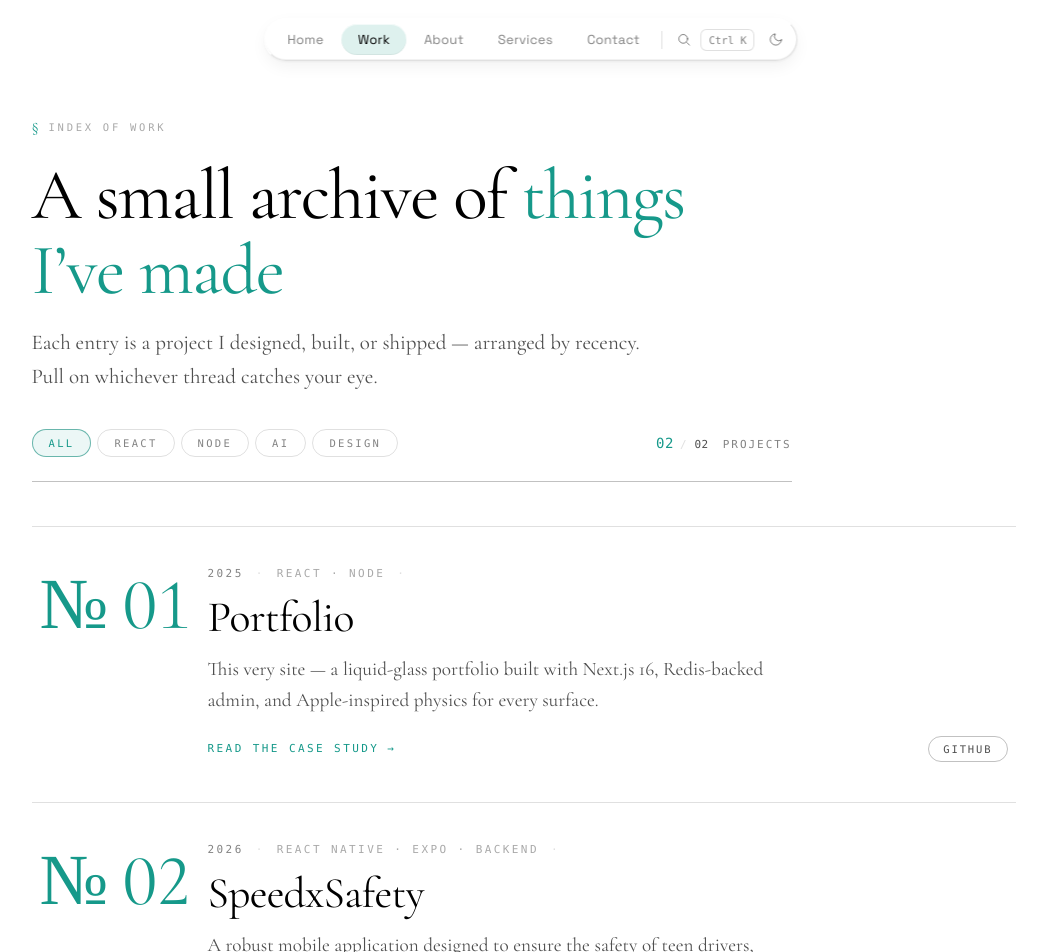
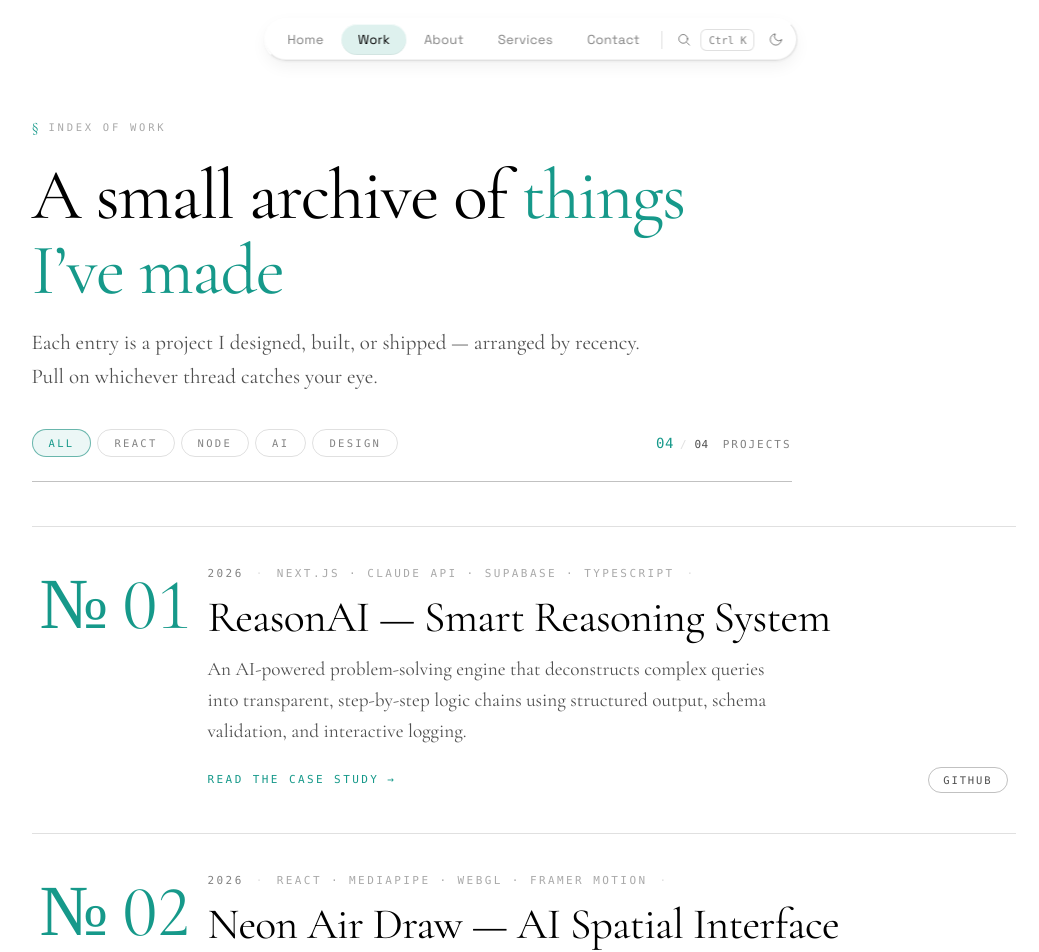
Before and after one commit to NandaKumar876/portfolio, a Next.js app: page /work in a window 1280 px wide. Shown: the top 952 px of the page, without its empty margins (109-1148 px from the left). Built offline with nearby package versions, Linux system fonts and the light colour scheme; no server answers.

Commit message:
Add ReasonAI and Neon Air Draw to projects seed data

```diff
--- a/data/projects.ts
+++ b/data/projects.ts
@@ -15,9 +15,56 @@ export interface Project {
 
 export const PROJECTS: Project[] = [
   {
+    id: 'smart-reasoning-system-ai',
+    slug: 'smart-reasoning-system-ai',
+    index: '01',
+    title: 'ReasonAI — Smart Reasoning System',
+    year: '2026',
+    description: 'An AI-powered problem-solving engine that deconstructs complex queries into transparent, step-by-step logic chains using structured output, schema validation, and interactive logging.',
+    tags: ['Next.js', 'Claude API', 'Supabase', 'TypeScript'],
+    repoUrl: 'https://github.com/NandaKumar876/Smart-Reasoning-System-AI',
+    features: [
+      { title: 'Structured Reasoning', description: 'Decomposes complex problems into transparent logic chains (decompose → analyze → reason → conclude).' },
+      { title: 'Claude & Zod Validation', description: 'Integrates Anthropic Claude models with strict Zod schemas to ensure deterministic, parsed outputs.' },
+      { title: 'Supabase Data Lake', description: 'Persists user sessions, event history, and execution metrics securely in PostgreSQL with Row-Level Security (RLS).' },
+      { title: 'Admin Command Center', description: 'A built-in dashboard featuring system metrics, real-time logging, and dynamic runtime model configuration.' },
+    ],
+  },
+  {
+    id: 'air-draw',
+    slug: 'air-draw',
+    index: '02',
+    title: 'Neon Air Draw — AI Spatial Interface',
+    year: '2026',
+    description: 'A high-performance WebGL and MediaPipe hand tracking application enabling dual-hand gesture-controlled air drawing and spatial manipulation.',
+    tags: ['React', 'MediaPipe', 'WebGL', 'Framer Motion'],
+    repoUrl: 'https://github.com/NandaKumar876/Air-draw',
+    features: [
+      { title: 'Dual-Hand Interactions', description: 'Draw and erase with your dominant hand while translating, scaling, and rotating canvases with your non-dominant hand.' },
+      { title: 'WebGL Canvas Render', description: 'A custom, high-performance rendering pipeline engineered for 60FPS fluid drawing without performance degradation.' },
+      { title: 'Non-Destructive Math', description: 'Retains raw coordinate data and applies spatial transforms at render-time using matrix math and smooth inertia.' },
+      { title: 'Glassmorphic HUD', description: 'A sleek, premium Apple-style interface with real-time feedback guides, tooltips, and interactive manuals.' },
+    ],
+  },
+  {
+    id: 'speedxsafety',
+    slug: 'speedxsafety',
+    index: '03',
+    title: 'SpeedxSafety',
+    year: '2026',
+    description: 'A robust mobile application designed to ensure the safety of teen drivers, featuring role-based dashboards and real-time monitoring.',
+    tags: ['React Native', 'Expo', 'Backend'],
+    repoUrl: 'https://github.com/NandaKumar876/speedxsafety',
+    features: [
+      { title: 'Role-Based Dashboards', description: 'Dedicated interfaces for Parents and Teens to provide appropriate controls and visibility.' },
+      { title: 'Real-Time Monitoring', description: 'Real-time telemetry tracking and trip data processing to ensure driving safety.' },
+      { title: 'Liquid Glass Aesthetic', description: 'Features a dynamic, premium UI with a liquid glass aesthetic.' },
+    ],
+  },
+  {
     id: 'nanda-portfolio',
     slug: 'nanda-portfolio',
-    index: '01',
+    index: '04',
     title: 'Portfolio',
     year: '2025',
     description: 'This very site — a liquid-glass portfolio built with Next.js 16, Redis-backed admin, and Apple-inspired physics for every surface.',
@@ -30,19 +77,4 @@ export const PROJECTS: Project[] = [
       { title: 'Contact to Redis', description: 'Contact form submissions stored in Redis lists with a 50-message rolling window.' },
     ],
   },
-  {
-    id: 'speedxsafety',
-    slug: 'speedxsafety',
-    index: '02',
-    title: 'SpeedxSafety',
-    year: '2026',
-    description: 'A robust mobile application designed to ensure the safety of teen drivers, featuring role-based dashboards and real-time monitoring.',
-    tags: ['React Native', 'Expo', 'Backend'],
-    repoUrl: 'https://github.com/NandaKumar876/speedxsafety',
-    features: [
-      { title: 'Role-Based Dashboards', description: 'Dedicated interfaces for Parents and Teens to provide appropriate controls and visibility.' },
-      { title: 'Real-Time Monitoring', description: 'Real-time telemetry tracking and trip data processing to ensure driving safety.' },
-      { title: 'Liquid Glass Aesthetic', description: 'Features a dynamic, premium UI with a liquid glass aesthetic.' },
-    ],
-  },
 ]
```
